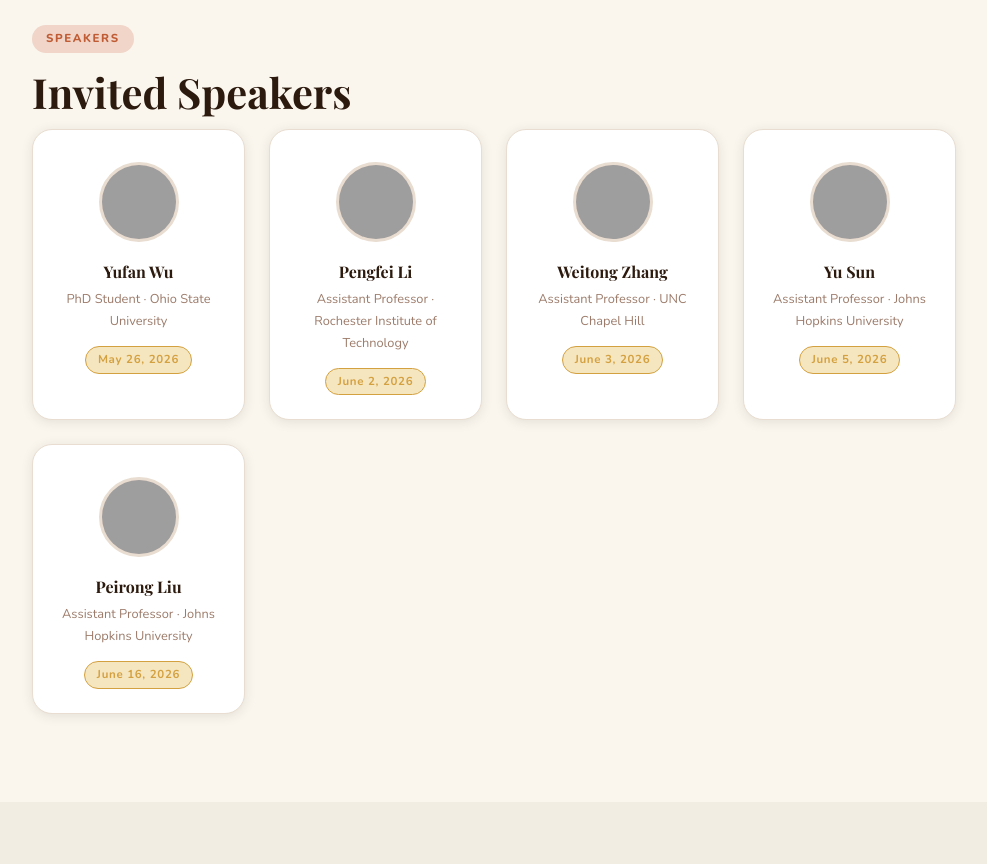
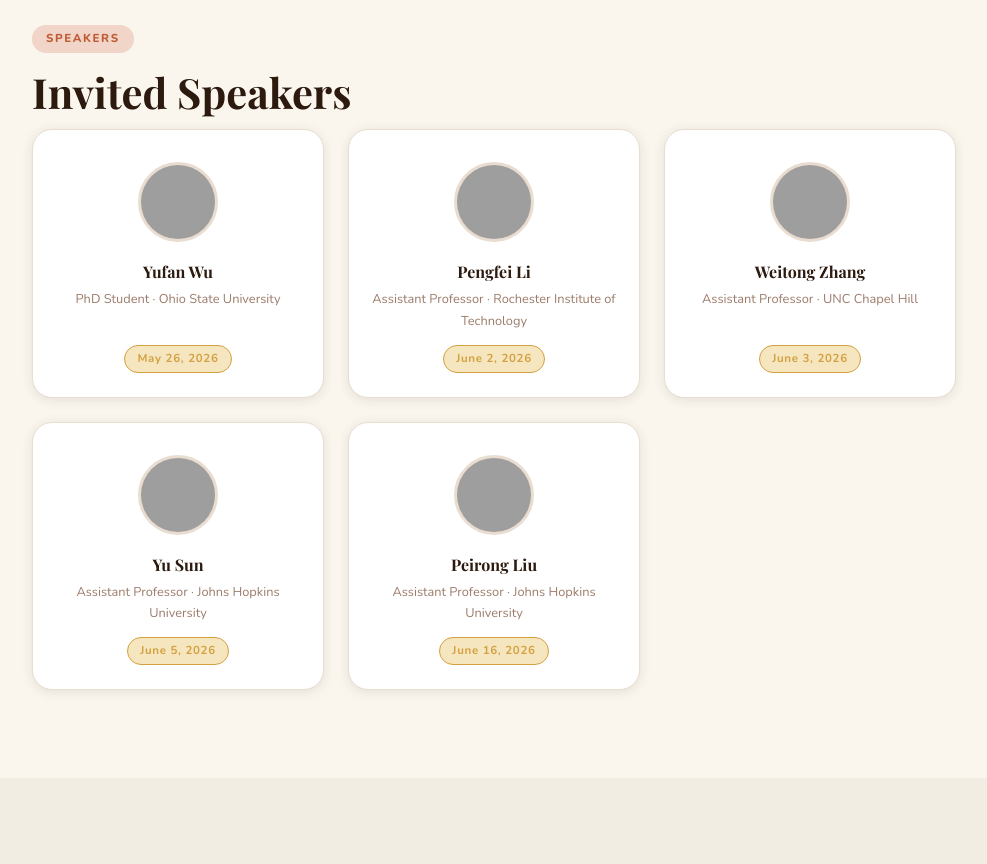
Before and after one commit to Laixishi/uni-dsai-seminar-26, a plain HTML site: page index.html in a window 1280 px wide. Shown: the part 2240-3104 px from the top of the page, without its empty margins (146-1133 px from the left). Drawn offline with nearby package versions, Linux system fonts and the light colour scheme; grey boxes are pictures that could not be loaded.

Commit message:
Add speakers with photos and links, wider cards, sponsors section, rename to Uni & DSAI Seminar Series 26

```diff
--- a/index.html
+++ b/index.html
@@ -199,7 +199,7 @@
           <div class="speaker-avatar">
             <img src="https://scholar.googleusercontent.com/citations?view_op=view_photo&user=4bkr5MUAAAAJ&citpid=1" alt="Yufan Wu" />
           </div>
-          <div class="speaker-name">Yufan Wu</div>
+          <div class="speaker-name"><a href="https://engineering.osu.edu/people/wu.6545" target="_blank" rel="noopener">Yufan Wu</a></div>
           <div class="speaker-affil">PhD Student · Ohio State University</div>
           <div class="speaker-date">May 26, 2026</div>
         </div>
@@ -209,7 +209,7 @@
           <div class="speaker-avatar">
             <img src="https://people.rit.edu/pflics/assets/img/prof_pic.jpg" alt="Pengfei Li" />
           </div>
-          <div class="speaker-name">Pengfei Li</div>
+          <div class="speaker-name"><a href="https://people.rit.edu/pflics/" target="_blank" rel="noopener">Pengfei Li</a></div>
           <div class="speaker-affil">Assistant Professor · Rochester Institute of Technology</div>
           <div class="speaker-date">June 2, 2026</div>
         </div>
@@ -219,7 +219,7 @@
           <div class="speaker-avatar">
             <img src="https://zeroweight.github.io/images/profile.jpg" alt="Weitong Zhang" />
           </div>
-          <div class="speaker-name">Weitong Zhang</div>
+          <div class="speaker-name"><a href="https://zeroweight.github.io/" target="_blank" rel="noopener">Weitong Zhang</a></div>
           <div class="speaker-affil">Assistant Professor · UNC Chapel Hill</div>
           <div class="speaker-date">June 3, 2026</div>
         </div>
@@ -229,7 +229,7 @@
           <div class="speaker-avatar">
             <img src="https://engineering.jhu.edu/wp-content/uploads/2024/09/Yu-Sun-Faculty_Headshot_Block3_25-20-e1780925297272.jpg" alt="Yu Sun" />
           </div>
-          <div class="speaker-name">Yu Sun</div>
+          <div class="speaker-name"><a href="https://engineering.jhu.edu/faculty/yu-sun/" target="_blank" rel="noopener">Yu Sun</a></div>
           <div class="speaker-affil">Assistant Professor · Johns Hopkins University</div>
           <div class="speaker-date">June 5, 2026</div>
         </div>
@@ -239,7 +239,7 @@
           <div class="speaker-avatar">
             <img src="https://peirong26.github.io/img/members/Peirong.jpeg" alt="Peirong Liu" />
           </div>
-          <div class="speaker-name">Peirong Liu</div>
+          <div class="speaker-name"><a href="https://peirong26.github.io/" target="_blank" rel="noopener">Peirong Liu</a></div>
           <div class="speaker-affil">Assistant Professor · Johns Hopkins University</div>
           <div class="speaker-date">June 16, 2026</div>
         </div>
--- a/style.css
+++ b/style.css
@@ -449,7 +449,7 @@ section { padding: var(--section-pad) 0; }
 
 .speakers-grid {
   display: grid;
-  grid-template-columns: repeat(auto-fill, minmax(200px, 1fr));
+  grid-template-columns: repeat(auto-fill, minmax(280px, 1fr));
   gap: 24px;
 }
 
@@ -461,6 +461,9 @@ section { padding: var(--section-pad) 0; }
   text-align: center;
   box-shadow: 0 2px 12px var(--shadow);
   transition: transform 0.2s, box-shadow 0.2s;
+  display: flex;
+  flex-direction: column;
+  align-items: center;
 }
 
 .speaker-card:hover {
@@ -499,6 +502,17 @@ section { padding: var(--section-pad) 0; }
   margin-bottom: 4px;
 }
 
+.speaker-name a {
+  color: var(--brown-dark);
+  border-bottom: 2px solid transparent;
+  transition: color 0.2s, border-color 0.2s;
+}
+
+.speaker-name a:hover {
+  color: var(--terracotta);
+  border-bottom-color: var(--terracotta-soft);
+}
+
 .speaker-affil {
   font-size: 0.8rem;
   color: var(--brown-light);
@@ -527,6 +541,7 @@ section { padding: var(--section-pad) 0; }
   border: 1px solid var(--gold);
   padding: 3px 12px;
   border-radius: var(--radius-xl);
+  margin-top: auto;
 }
 
 /* ─── Organizers ─────────────────────────────────────────── */
@@ -723,7 +738,7 @@ section { padding: var(--section-pad) 0; }
 
   .schedule-grid { grid-template-columns: 1fr 1fr; }
 
-  .speakers-grid { grid-template-columns: 1fr 1fr; }
+  .speakers-grid { grid-template-columns: repeat(auto-fill, minmax(220px, 1fr)); }
 }
 
 @media (max-width: 480px) {
```
